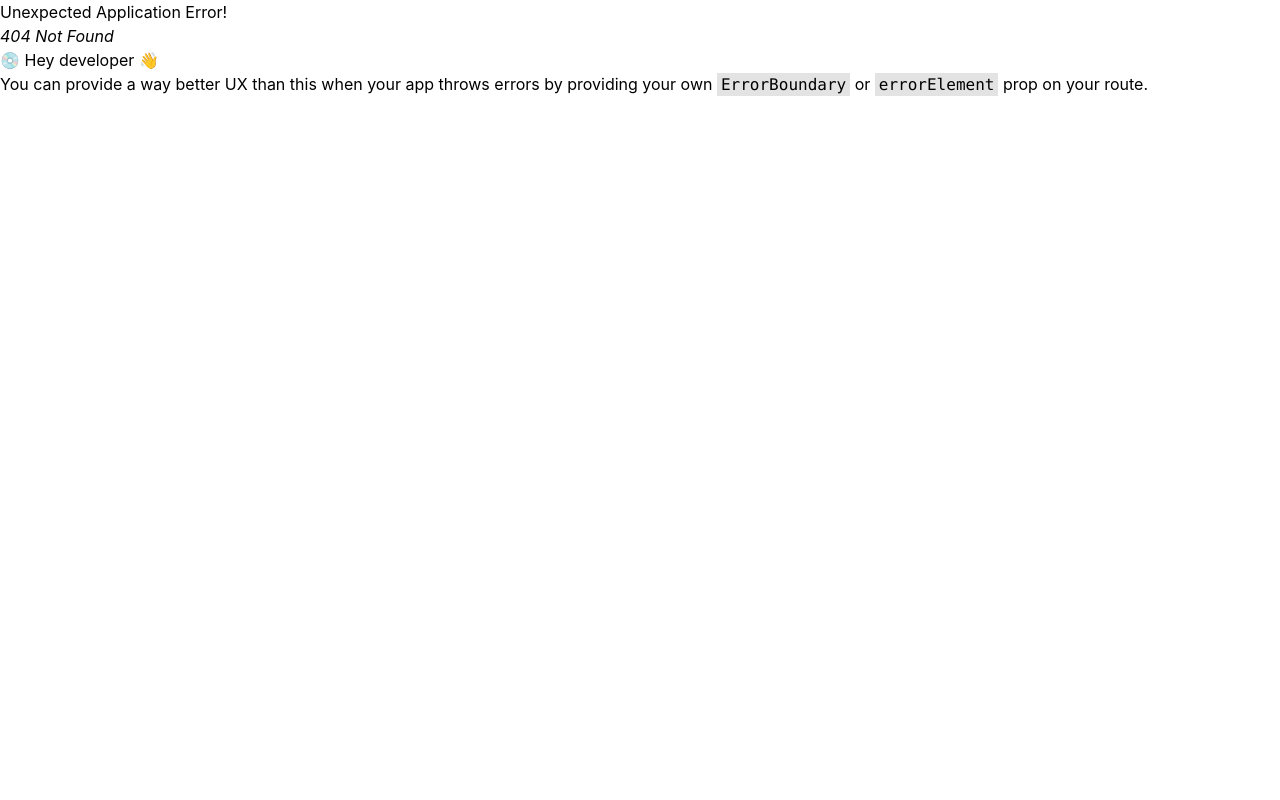
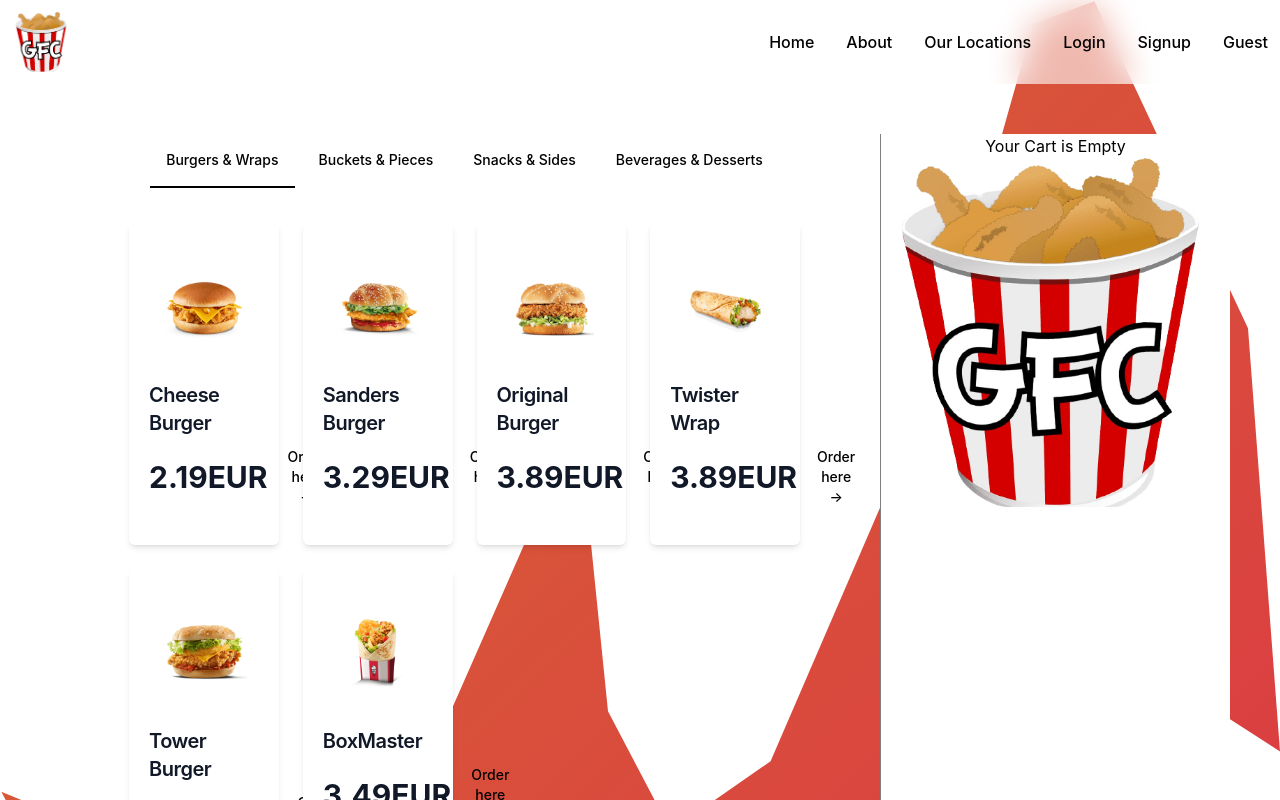
Before and after one commit to TrimZymberi/GFC-Web-application, a React (Vite) app in the folder GfcRct/: page /app/order in a window 1280 px wide. Before the commit this address had no page. Shown: the top 800 px of the page. Built offline with nearby package versions, Linux system fonts and the light colour scheme.

Commit message:
new order view

```diff
--- a/GfcRct/package.json
+++ b/GfcRct/package.json
@@ -17,6 +17,7 @@
     "react-chartjs-2": "^5.2.0",
     "react-dom": "^18.2.0",
     "react-router-dom": "^6.10.0",
+    "react-use-cart": "^1.13.0",
     "sweetalert2": "^11.7.5"
   },
   "devDependencies": {
@@ -25,6 +26,7 @@
     "@vitejs/plugin-react": "^3.1.0",
     "autoprefixer": "^10.4.14",
     "postcss": "^8.4.23",
+    "sass": "^1.62.1",
     "tailwindcss": "^3.3.2",
     "vite": "^4.2.0"
   }
--- /dev/null
+++ b/GfcRct/src/layouts/Universal/Styles/styles.scss
@@ -0,0 +1,16 @@
+.wrapper{
+    display: flex;
+    }
+
+    .center {
+    margin-left:-1px;
+    flex: 1;
+    }
+
+    .right{
+    width:350px;
+    right:0;
+    height:auto;
+    background-color: #ffffff;
+    border-left: 1px solid grey;
+    }
--- /dev/null
+++ b/GfcRct/src/layouts/Universal/components/Order.jsx
@@ -0,0 +1,22 @@
+import React, { useState } from 'react';
+import CategoryTab from "./CategoryTab"
+import { CartProvider } from "react-use-cart";
+import OrderCart from './OrderCart';
+import "../Styles/styles.scss"
+
+
+
+export default function Order() {
+   return(
+    <div className='wrapper'>
+        <CartProvider>
+        <div className='center'>
+        <CategoryTab/>
+        </div>
+        <div className='right'>
+            <OrderCart/>
+        </div>
+        </CartProvider>
+    </div>
+   )
+}
--- /dev/null
+++ b/GfcRct/src/layouts/Universal/components/OrderCart.jsx
@@ -0,0 +1,86 @@
+import React from "react";
+import { useCart } from "react-use-cart";
+import BIN from "../images/logo.png"
+
+
+
+
+export default function OrderCart() {
+  const {
+    isEmpty,
+    totalUniqueItems,
+    items,
+    totalItems,
+    cartTotal,
+    updateItemQuantity,
+    removeItem,
+    emptyCart,
+  } = useCart();
+
+  if (isEmpty) {
+    return (
+      <div id="emptycart">
+        <h1 className="text-center text-muted">Your Cart is Empty</h1>
+        <img id='img' src={BIN} alt="Empty cart" />
+      </div>
+    );
+  }
+
+  if (isEmpty) return
+
+    <h1 className="text-center ">Your Order is Empty</h1>
+
+  return (
+    <section className="py-4 container">
+      <div className="row justify-content-center">
+        <div className="col-12">
+          <h5>
+            Cart ({totalUniqueItems}) total Items:({totalItems})
+          </h5>
+          <table className="table table-light table-hover m-0">
+            <tbody>
+              {items.map((item, index) => {
+                return (
+                    <tr key={index}>
+                        <td>
+
+                        </td>
+                        <td>{item.title}</td>
+                        <td>{item.price}€</td>
+                        <td>Quantity ({item.quantity})</td>
+                        <td>
+                            <button
+                            className="btn btn-info ms-2 btn-sm text-center"  style={{ width: "1.7rem", height: "1.8rem" }}
+                            onClick={()=> updateItemQuantity(item.id, item.quantity -1)}
+                            >-</button>
+                            <button
+                             className="btn btn-info ms-2 btn-sm"  style={{ width: "1.7rem", height: "1.8rem" }}
+                             onClick={()=> updateItemQuantity(item.id, item.quantity +1) }
+                             >+</button>
+                            <button
+                             className="btn btn-danger ms-2 btn-sm text-center"  style={{ width: "4.1rem", height: "1.6rem" }}
+                             onClick={()=> removeItem(item.id)}
+                             >Remove</button>
+
+                        </td>
+                    </tr>
+                );
+              })}
+
+            </tbody>
+          </table>
+        </div>
+        <div className="col-auto ms-auto">
+            <h2>Total Price: {cartTotal}€</h2>
+        </div>
+        <div className="col-auto">
+              <button
+              className="btn btn-danger m-2"
+              onClick={()=> emptyCart()}
+              >Clear Cart</button>
+              <button className="btn btn-primary">Buy now</button>
+        </div>
+      </div>
+    </section>
+  )
+}
--- a/GfcRct/src/layouts/Universal/data/NavLinksData.jsx
+++ b/GfcRct/src/layouts/Universal/data/NavLinksData.jsx
@@ -14,6 +14,7 @@ const navLinks = {
         { to: '/ourlocations', text: 'Our Locations' },
         { to: `/user`, text: `user` },
         { to: '/logout', text: 'Log out' },
+        { to: `/order`, text: `order` },
     ],
     employeeLinks: [
         { to: '/home', text: 'Home' },
--- a/GfcRct/src/router.jsx
+++ b/GfcRct/src/router.jsx
@@ -16,6 +16,7 @@ import ProductList from "./layouts/Manager/views/ProductList";
 import ProductRegister from "./layouts/Manager/components/ProductRegister";
 import { useStateContext } from "./contexts/ContextProvider";
 import ProductEdit from "./layouts/Manager/components/ProductEdit";
+import Order from "./layouts/Universal/components/Order"
 
 const router = createBrowserRouter([
     {
@@ -59,6 +60,10 @@ const router = createBrowserRouter([
             {
                 path: 'aboutus',
                 element: <AboutUs />
+            },
+            {
+                path: 'order',
+                element: <Order />
             }
         ]
     }, {
```
Also changed, not shown: 1 other file (tests, documents, lock files or other folders).
